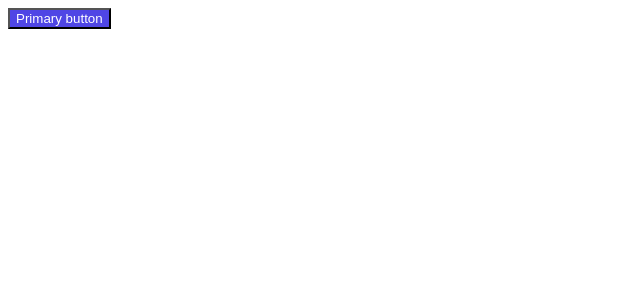
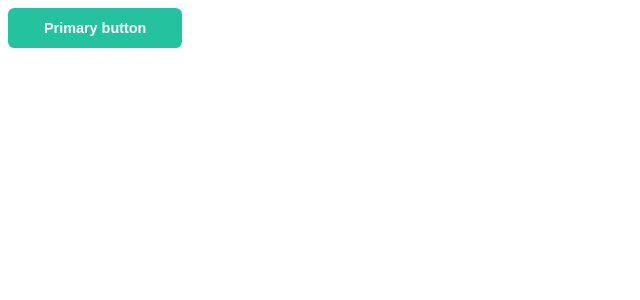
Before and after one commit to CyprienF/buzzui-vue, a Vue app: page / in a window 1280 px wide. Shown: the top 300 px of the page, without its empty margins (0-640 px from the left). Built offline with nearby package versions, Linux system fonts and the light colour scheme.

Commit message:
style(BuzzButton) add default style

```diff
--- a/src/components/BuzzButton.vue
+++ b/src/components/BuzzButton.vue
@@ -33,5 +33,11 @@ const backgroundColor = computed(() => getColor(props.color));
 .button {
   color: v-bind(color);
   background-color: v-bind(backgroundColor);
+
+  font-size: 0.9rem;
+  font-weight: 600;
+  padding: 0.75rem 2.25rem;
+  border-radius: 0.4rem;
+  border: none;
 }
 </style>
--- a/src/styles/_common.scss
+++ b/src/styles/_common.scss
@@ -1,3 +1,3 @@
 html {
-  font-family: Inter var, ui-sans-serif, system-ui, -apple-system, BlinkMacSystemFont, Segoe UI, Roboto, Helvetica Neue, Arial, Noto Sans, sans-serif, Apple Color Emoji, Segoe UI Emoji, Segoe UI Symbol, Noto Color Emoji;
+  font-family: system-ui,-apple-system,Segoe UI,Roboto,Ubuntu,Cantarell,Noto Sans,sans-serif,BlinkMacSystemFont,"Segoe UI",Helvetica,Arial,sans-serif,"Apple Color Emoji","Segoe UI Emoji","Segoe UI Symbol";
 }
--- a/src/utils/colors.ts
+++ b/src/utils/colors.ts
@@ -1,5 +1,5 @@
 export const colors = {
   white: '#ffffff',
   black: '#000000',
-  primary: '#4f46e5',
+  primary: '#25c2a0',
 };
```
